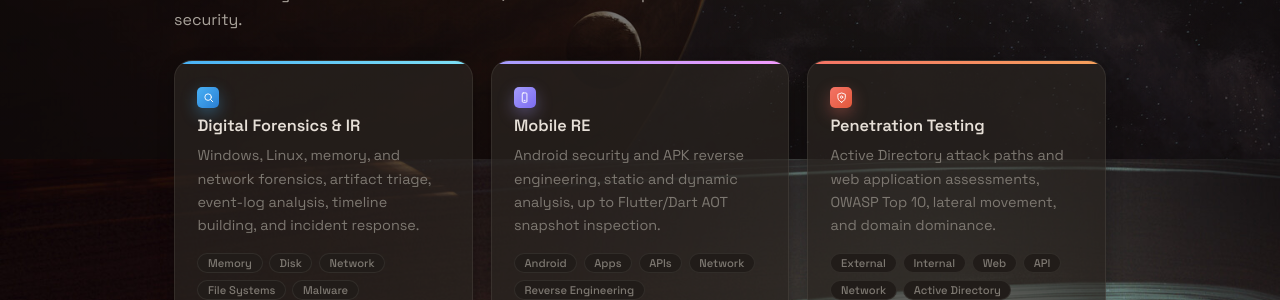
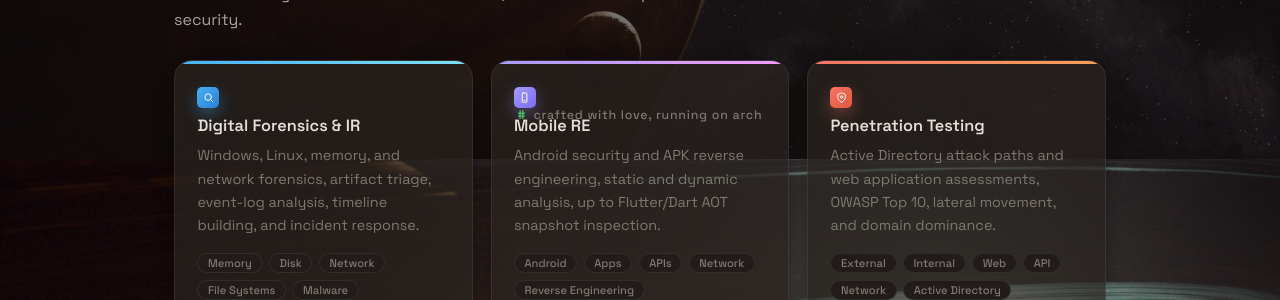
Before and after one commit to 0xZyyz/0xZyyz.github.io, a Jekyll site: the page built from index.html, in a window 1280 px wide. Shown: the part 741-1041 px from the top of the page. Built offline with Jekyll 4.4.1, drawn with Linux system fonts in a browser that asks for light colours.

Commit message:
Add explicit og:image:secure_url/type/size metas for preview scrapers

```diff
--- a/_layouts/default.html
+++ b/_layouts/default.html
@@ -4,6 +4,13 @@
     <meta charset="utf-8">
     <meta name="viewport" content="width=device-width, initial-scale=1">
     {% seo %}
+    {% assign og_img = '/assets/icons/og.png' | absolute_url %}
+    <meta property="og:image" content="{{ og_img }}">
+    <meta property="og:image:secure_url" content="{{ og_img }}">
+    <meta property="og:image:type" content="image/png">
+    <meta property="og:image:width" content="1200">
+    <meta property="og:image:height" content="630">
+    <meta property="og:image:alt" content="Mohamed Aziz Rahmouni - Zyyz personal blog">
     <link rel="icon" type="image/png" sizes="32x32" href="{{ '/assets/icons/favicon-32.png' | relative_url }}">
     <link rel="icon" type="image/png" sizes="64x64" href="{{ '/assets/icons/favicon-64.png' | relative_url }}">
     <link rel="apple-touch-icon" sizes="180x180" href="{{ '/assets/icons/apple-touch-icon.png' | relative_url }}">
--- a/index.html
+++ b/index.html
@@ -235,3 +235,7 @@
       <svg viewBox="0 0 24 24" fill="currentColor" stroke="none"><path d="M20.317 4.37a19.791 19.791 0 0 0-4.885-1.515.074.074 0 0 0-.079.037c-.21.375-.444.864-.608 1.25a18.27 18.27 0 0 0-5.487 0 12.64 12.64 0 0 0-.617-1.25.077.077 0 0 0-.079-.037A19.736 19.736 0 0 0 3.677 4.37a.07.07 0 0 0-.032.027C.533 9.046-.32 13.58.099 18.057a.082.082 0 0 0 .031.057 19.9 19.9 0 0 0 5.993 3.03.078.078 0 0 0 .084-.028c.462-.63.874-1.295 1.226-1.994a.076.076 0 0 0-.041-.106 13.107 13.107 0 0 1-1.872-.892.077.077 0 0 1-.008-.128 10.2 10.2 0 0 0 .372-.292.074.074 0 0 1 .077-.01c3.928 1.793 8.18 1.793 12.062 0a.074.074 0 0 1 .078.01c.12.098.246.198.373.292a.077.077 0 0 1-.006.127 12.299 12.299 0 0 1-1.873.892.077.077 0 0 0-.041.107c.36.698.772 1.362 1.225 1.993a.076.076 0 0 0 .084.028 19.839 19.839 0 0 0 6.002-3.03.077.077 0 0 0 .032-.054c.5-5.177-.838-9.674-3.549-13.66a.061.061 0 0 0-.031-.03zM8.02 15.33c-1.183 0-2.157-1.085-2.157-2.419 0-1.333.956-2.419 2.157-2.419 1.21 0 2.176 1.095 2.157 2.42 0 1.333-.956 2.418-2.157 2.418zm7.975 0c-1.183 0-2.157-1.085-2.157-2.419 0-1.333.956-2.419 2.157-2.419 1.21 0 2.176 1.095 2.157 2.42 0 1.333-.947 2.418-2.157 2.418z"/></svg>
     </a>
   </aside>
+
+  <footer class="site-footer">
+    <p class="site-footer__line">crafted with love, running on arch</p>
+  </footer>
--- a/style.css
+++ b/style.css
@@ -1086,6 +1086,29 @@
   .footer { flex-direction: column; }
 }
 
+.site-footer {
+  position: sticky;
+  bottom: 24px;
+  z-index: 50;
+  display: flex;
+  justify-content: center;
+  margin-top: 3rem;
+  pointer-events: none;
+}
+
+.site-footer__line {
+  font: 500 0.78rem var(--mono);
+  color: var(--muted);
+  text-align: center;
+  letter-spacing: 0.06em;
+}
+
+.site-footer__line::before {
+  content: '#';
+  color: var(--terminal-green);
+  margin-right: 0.45rem;
+}
+
 @media (prefers-reduced-motion: reduce) {
   html { scroll-behavior: auto; }
   .arsenal-card, .post-preview, .exp, .nf-social-btn { transition: none; }
```
